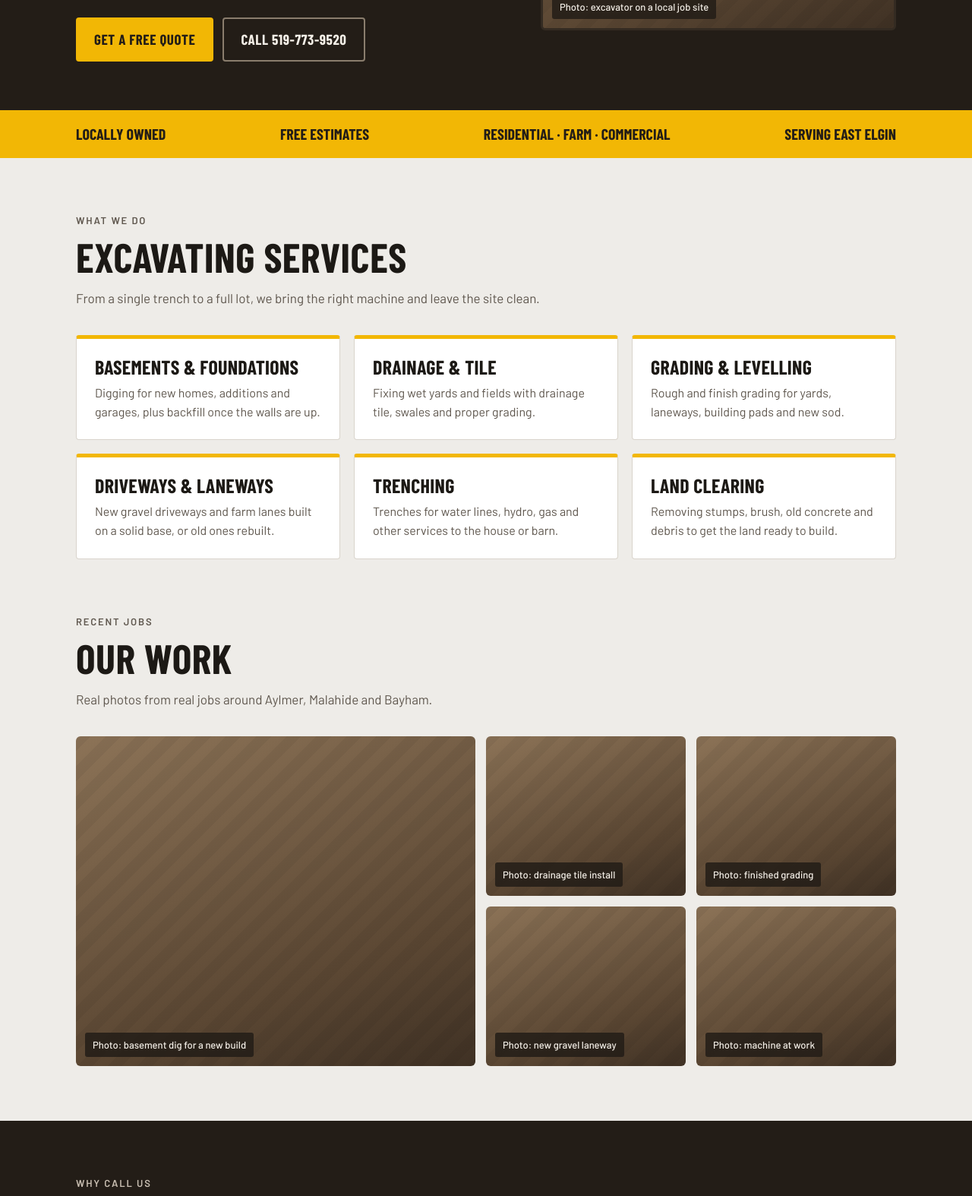
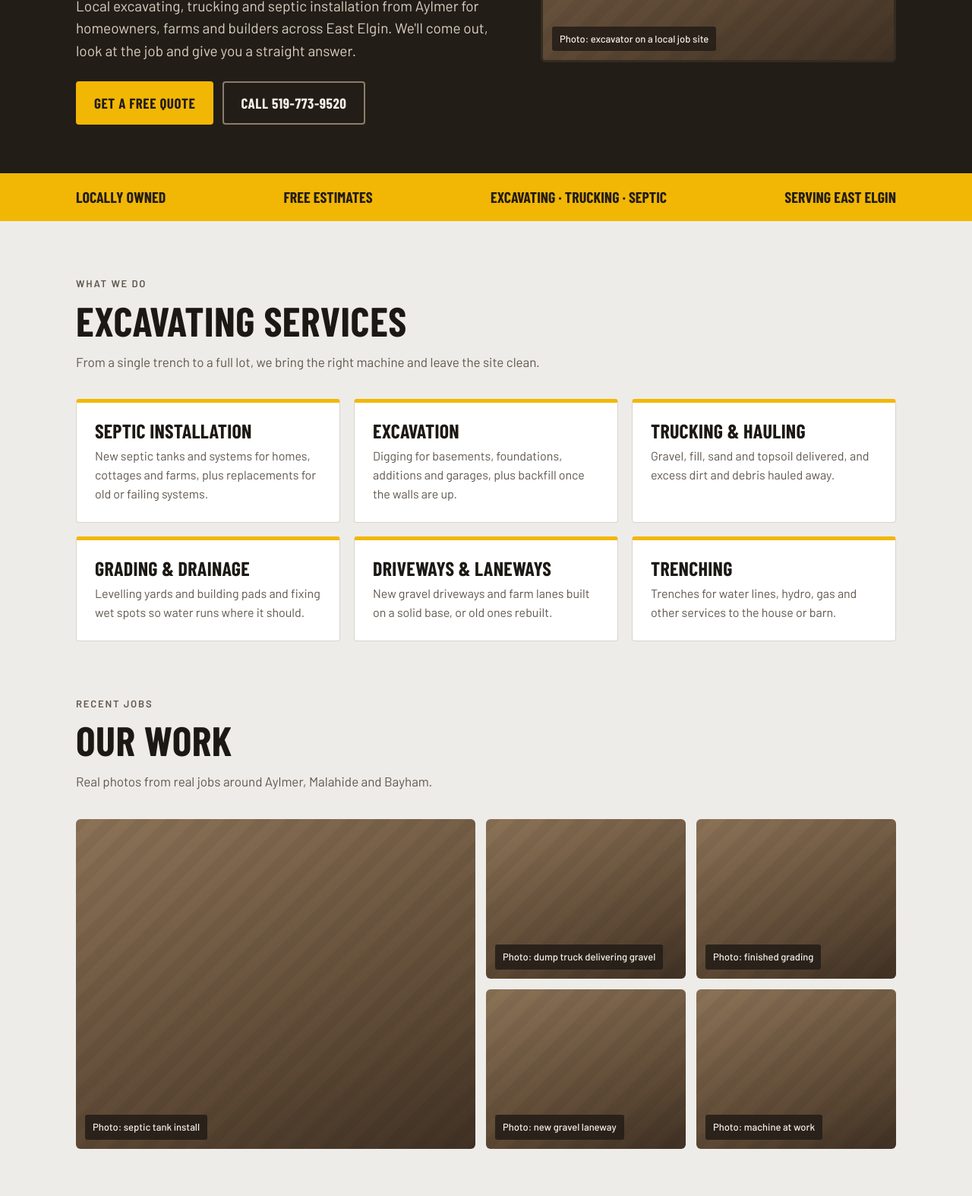
Before and after one commit to davidbrant28-pixel/nf.html, a plain HTML site: page index.html in a window 1280 px wide. Shown: the part 543-2117 px from the top of the page at 76% size. Drawn offline with nearby package versions, Linux system fonts and the light colour scheme; a web font is replaced by a local one.

Commit message:
Update index.html

```diff
--- a/index.html
+++ b/index.html
@@ -139,8 +139,8 @@ footer .wrap { display: flex; justify-content: space-between; gap: 12px; flex-wr
 
     <div class="hero">
       <div>
-        <h1>Digging, grading &amp; site prep <span>done right</span></h1>
-        <p>Local excavating from Aylmer for homeowners, farms and builders across East Elgin. We'll come out, look at the job and give you a straight answer.</p>
+        <h1>Excavating, trucking &amp; septic <span>done right</span></h1>
+        <p>Local excavating, trucking and septic installation from Aylmer for homeowners, farms and builders across East Elgin. We'll come out, look at the job and give you a straight answer.</p>
         <div class="hero-actions">
           <a class="btn btn-hazard" href="#contact">Get a free quote</a>
           <a class="btn btn-ghost" href="tel:+15197739520">Call 519-773-9520</a>
@@ -155,7 +155,7 @@ footer .wrap { display: flex; justify-content: space-between; gap: 12px; flex-wr
   <div class="wrap">
     <span>Locally owned</span>
     <span>Free estimates</span>
-    <span>Residential · Farm · Commercial</span>
+    <span>Excavating · Trucking · Septic</span>
     <span>Serving East Elgin</span>
   </div>
 </div>
@@ -166,12 +166,12 @@ footer .wrap { display: flex; justify-content: space-between; gap: 12px; flex-wr
     <h2>Excavating services</h2>
     <p class="lead">From a single trench to a full lot, we bring the right machine and leave the site clean.</p>
     <div class="services">
-      <div class="svc"><h3>Basements &amp; foundations</h3><p>Digging for new homes, additions and garages, plus backfill once the walls are up.</p></div>
-      <div class="svc"><h3>Drainage &amp; tile</h3><p>Fixing wet yards and fields with drainage tile, swales and proper grading.</p></div>
-      <div class="svc"><h3>Grading &amp; levelling</h3><p>Rough and finish grading for yards, laneways, building pads and new sod.</p></div>
+      <div class="svc"><h3>Septic installation</h3><p>New septic tanks and systems for homes, cottages and farms, plus replacements for old or failing systems.</p></div>
+      <div class="svc"><h3>Excavation</h3><p>Digging for basements, foundations, additions and garages, plus backfill once the walls are up.</p></div>
+      <div class="svc"><h3>Trucking &amp; hauling</h3><p>Gravel, fill, sand and topsoil delivered, and excess dirt and debris hauled away.</p></div>
+      <div class="svc"><h3>Grading &amp; drainage</h3><p>Levelling yards and building pads and fixing wet spots so water runs where it should.</p></div>
       <div class="svc"><h3>Driveways &amp; laneways</h3><p>New gravel driveways and farm lanes built on a solid base, or old ones rebuilt.</p></div>
       <div class="svc"><h3>Trenching</h3><p>Trenches for water lines, hydro, gas and other services to the house or barn.</p></div>
-      <div class="svc"><h3>Land clearing</h3><p>Removing stumps, brush, old concrete and debris to get the land ready to build.</p></div>
     </div>
   </div>
 </section>
@@ -182,8 +182,8 @@ footer .wrap { display: flex; justify-content: space-between; gap: 12px; flex-wr
     <h2>Our work</h2>
     <p class="lead">Real photos from real jobs around Aylmer, Malahide and Bayham.</p>
     <div class="work">
-      <div class="photo"><span>Photo: basement dig for a new build</span></div>
-      <div class="photo"><span>Photo: drainage tile install</span></div>
+      <div class="photo"><span>Photo: septic tank install</span></div>
+      <div class="photo"><span>Photo: dump truck delivering gravel</span></div>
       <div class="photo"><span>Photo: finished grading</span></div>
       <div class="photo"><span>Photo: new gravel laneway</span></div>
       <div class="photo"><span>Photo: machine at work</span></div>
@@ -215,7 +215,7 @@ footer .wrap { display: flex; justify-content: space-between; gap: 12px; flex-wr
     <div class="contact">
       <div class="contact-card">
         <div><div class="label">Phone</div><div class="value"><a href="tel:+15197739520">519-773-9520</a></div></div>
-        <div><div class="label">Location</div><div class="value">Calton Line, Aylmer ON</div></div>
+        <div><div class="label">Location</div><div class="value">51123 Calton Line<br>Aylmer, ON N5H 2R5</div></div>
         <div><div class="label">Service area</div><div style="color:var(--muted)">Aylmer, Malahide, Springfield, Bayham, Port Burwell, St. Thomas and the rest of East Elgin</div></div>
       </div>
       <form id="quote" novalidate>
@@ -227,12 +227,12 @@ footer .wrap { display: flex; justify-content: space-between; gap: 12px; flex-wr
           <label for="q-town">Town<input id="q-town" name="town" type="text" placeholder="e.g. Aylmer"></label>
           <label for="q-type">Type of job
             <select id="q-type" name="type">
-              <option>Basement / foundation</option>
-              <option>Drainage / tile</option>
-              <option>Grading / levelling</option>
+              <option>Septic installation</option>
+              <option>Excavation / basement</option>
+              <option>Trucking / hauling</option>
+              <option>Grading / drainage</option>
               <option>Driveway / laneway</option>
               <option>Trenching</option>
-              <option>Land clearing</option>
               <option>Something else</option>
             </select>
           </label>
```
